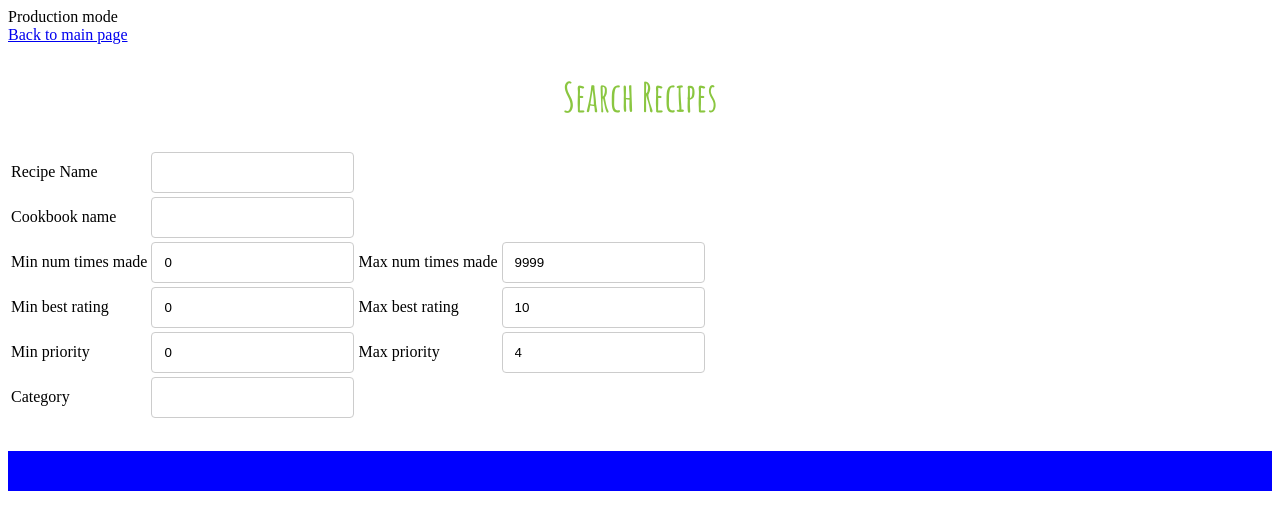
After one commit to miriam-lau/Recipe_App, a Flask app: template src/templates/search_recipes.html in a window 1280 px wide. The commit adds this page. Shown: the top 530 px of the page. Run offline with Flask 2, Linux system fonts and the light colour scheme; the template is opened without the code that fills it, so the values that code supplies are empty; parts of the project's set-up code (start-up, migrations or seed data) failed here and were passed over.

Commit message:
Added search functionality. Rough.

```diff
--- a/src/app.py
+++ b/src/app.py
@@ -1,4 +1,4 @@
-from flask import Flask, redirect, render_template, request, url_for, send_from_directory
+from flask import Flask, redirect, render_template, request, url_for, send_from_directory, jsonify
 from .entities.cookbook_manager import CookbookManager
 from .entities.recipe_manager import RecipeManager
 from .entities.entry_manager import EntryManager
@@ -644,12 +644,6 @@ def render_edit_restaurant(entity_id: int):
     return render_template('edit_entity.html', **locals())
 
 
-@app.route("/dish/uploadimage/<int:entity_id>", methods=["POST", "GET"])
-def upload_dish_image(entity_id: int):
-    dish_manager.upload_dish_image(entity_id, request.files['file'])
-    return redirect(url_for("render_dish", entity_id=entity_id))
-
-
 @app.route("/dish/view/<int:entity_id>")
 def render_dish(entity_id: int):
     has_info_template = True
@@ -799,6 +793,31 @@ def render_edit_dish_entry(entity_id: int):
     return render_template('edit_entity.html', **locals())
 
 
+@app.route("/dish/uploadimage/<int:entity_id>", methods=["POST", "GET"])
+def upload_dish_image(entity_id: int):
+    dish_manager.upload_dish_image(entity_id, request.files['file'])
+    return redirect(url_for("render_dish", entity_id=entity_id))
+
+
+@app.route("/search_recipes")
+def render_search_recipe():
+    debug_mode = settings.debug_mode
+
+    recipes = recipe_manager.get_entities()
+
+    recipe_dicts = []
+
+    for recipe in recipes:
+        recipe_dict = recipe.to_dict()
+        recipe_dict["num_times_made"] = recipe.get_num_times_made()
+        recipe_dict["best_rating"] = recipe.get_best_rating()
+        recipe_dict["latest_rating"] = recipe.get_latest_rating()
+        recipe_dict["cookbook_name"] = recipe.parent.name
+        recipe_dicts.append(recipe_dict)
+
+    return render_template('search_recipes.html', **locals())
+
+
 def create_info_dict(name: str, value: str):
     return {"name": name, "value": value}
 
--- a/src/templates/main.html
+++ b/src/templates/main.html
@@ -2,4 +2,5 @@
 {% block body %}
 <a href="/cookbooks">Cookbooks</a><br/>
 <a href="/cities">Cities</a><br/>
+<a href="/search_recipes">Search Recipes</a><br/>
 {% endblock %}
--- /dev/null
+++ b/src/templates/search_recipes.html
@@ -0,0 +1,88 @@
+{% extends "layout.html" %}
+{% block body %}
+<script>
+  var recipe_dicts = {{recipe_dicts | tojson | safe}};
+
+  function renderTable() {
+    var recipeName = getValue("name");
+    var cookbookName = getValue("cookbook_name");
+    var minNumTimesMade = parseInt(getValue("min_num_times_made"), 10);
+    var maxNumTimesMade = parseInt(getValue("max_num_times_made"), 10);
+    var minBestRating = parseFloat(getValue("min_best_rating"));
+    var maxBestRating = parseFloat(getValue("max_best_rating"));
+    var minPriority = parseInt(getValue("min_priority"), 10);
+    var maxPriority = parseInt(getValue("max_priority"), 10);
+    var category = getValue("category");
+
+    var filtered_recipes = recipe_dicts.filter(function(recipe) {
+      if (!recipe.name.toLowerCase().includes(recipeName)) {
+        return false;
+      }
+      if (!recipe.cookbook_name.toLowerCase().includes(cookbookName)) {
+        return false;
+      }
+      var numTimesMade = parseInt(recipe.num_times_made, 10);
+      if (numTimesMade < minNumTimesMade || numTimesMade > maxNumTimesMade) {
+        return false;
+      }
+      var bestRating = parseFloat(recipe.best_rating);
+      if (bestRating < minBestRating || bestRating > maxBestRating) {
+        return false;
+      }
+      var priority = parseInt(recipe.priority, 10);
+      if (priority < minPriority || priority > maxPriority) {
+        return false;
+      }
+      if (!recipe.category.toLowerCase().includes(category)) {
+        return false;
+      }
+      return true;
+    });
+
+    var tableHtml = "<table class='table'>"
+        + renderTableHeaders(["Recipe name", "Cookbook name", "Category", "Best rating", "Latest rating", "Num times made", "Priority"])
+        + renderTableRows(filtered_recipes)
+        + "</table>";
+    document.getElementById("recipes_table").innerHTML = tableHtml;
+  }
+
+  function renderTableHeaders(headers) {
+    return "<tr><th>" + headers.join("</th><th>") + "</th></tr>";
+  }
+
+  function renderTableRows(recipes) {
+    var ret = "";
+    for (i in recipes) {
+      var recipe = recipes[i];
+      ret += renderTableRow(["<a href='/recipe/view/" + recipe["entity id"] + "'>" + recipe.name + "</a>", recipe.cookbook_name, recipe.category, recipe.best_rating, recipe.latest_rating, recipe.num_times_made, recipe.priority]);
+    }
+    return ret;
+  }
+
+  function renderTableRow(cols) {
+    return "<tr><td>" + cols.join("</td><td>") + "</td></tr>";
+  }
+
+  function getValue(elementId) {
+    return document.getElementById(elementId).value.toLowerCase();
+  }
+</script>
+<a href="/">Back to main page</a><br/>
+<h1>Search Recipes</h1>
+<div>
+  <table>
+    <tr><td>Recipe Name</td><td><input id="name" oninput="renderTable()"></td></tr>
+    <tr><td>Cookbook name</td><td><input id="cookbook_name" oninput="renderTable()"></td></tr>
+    <tr><td>Min num times made</td><td><input id="min_num_times_made" type="number" value="0" oninput="renderTable()"></td>
+    <td>Max num times made</td><td><input id="max_num_times_made" type="number" value="9999" oninput="renderTable()"></td></tr>
+    <tr><td>Min best rating</td><td><input id="min_best_rating" type="number" value="0" oninput="renderTable()"></td>
+    <td>Max best rating</td><td><input id="max_best_rating" type="number" value="10" oninput="renderTable()"></td></tr>
+    <tr><td>Min priority</td><td><input id="min_priority" type="number" value="0" oninput="renderTable()"></td>
+    <td>Max priority</td><td><input id="max_priority" type="number" value="4" oninput="renderTable()"></td></tr>
+    <tr><td>Category</td><td><input id="category" oninput="renderTable()"></td></tr>
+  </table>
+</div>
+<div id="recipes_table">
+</div>
+
+{% endblock %}
```
